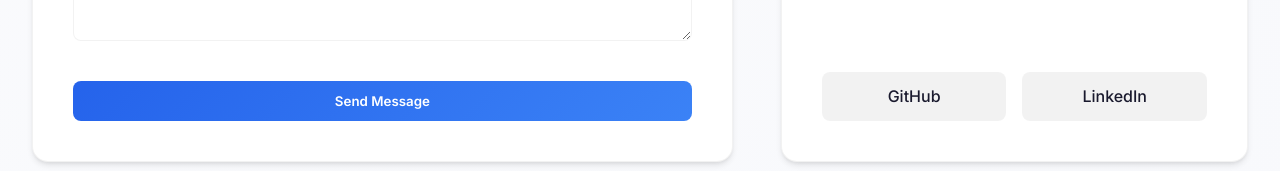
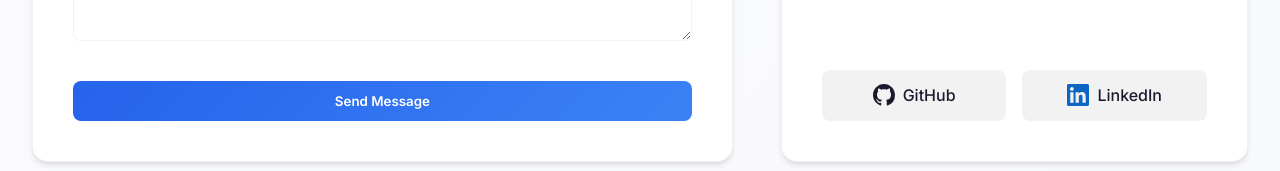
Before and after one commit to Haneesh-M/Portfolio, a React (Vite) app: page / in a window 1280 px wide. Shown: the part 10383-10554 px from the top of the page. Built offline with nearby package versions, Linux system fonts and the light colour scheme.

Commit message:
logo adding

```diff
--- a/src/sections/Contact.css
+++ b/src/sections/Contact.css
@@ -141,17 +141,53 @@
 
 .social-btn {
     flex: 1;
-    text-align: center;
+    display: flex;
+    align-items: center;
+    justify-content: center;
+    gap: 0.5rem;
     padding: 0.75rem;
     background: var(--card-border);
     color: var(--text-primary);
     border-radius: 8px;
     font-weight: 500;
-    transition: all 0.3s ease;
+    transition: all 0.3s cubic-bezier(0.4, 0, 0.2, 1);
+    text-decoration: none;
+    border: 1px solid transparent;
+}
+
+.social-btn svg {
+    transition: transform 0.3s ease, fill 0.3s ease;
+}
+
+.github-btn svg {
+    fill: var(--text-primary);
 }
 
 .social-btn:hover {
-    background: var(--accent-primary);
-    color: white;
-    transform: translateY(-2px);
+    transform: translateY(-3px);
+    box-shadow: 0 4px 12px rgba(0, 0, 0, 0.15);
 }
+
+.social-btn:hover svg {
+    transform: scale(1.1);
+}
+
+.github-btn:hover {
+    background: #24292e;
+    color: #ffffff;
+    border-color: #24292e;
+}
+
+.github-btn:hover svg {
+    fill: #ffffff;
+}
+
+.linkedin-btn:hover {
+    background: #0A66C2;
+    color: #ffffff;
+    border-color: #0A66C2;
+}
+
+.linkedin-btn:hover svg {
+    fill: #ffffff;
+}
--- a/src/sections/Contact.jsx
+++ b/src/sections/Contact.jsx
@@ -121,8 +121,18 @@
                         </div>
 
                         <div className="social-links">
-                            <a href="https://github.com/Haneesh-M" className="social-btn">GitHub</a>
-                            <a href="https://www.linkedin.com/in/haneesh-markapudi-933b25287/" className="social-btn">LinkedIn</a>
+                            <a href="https://github.com/Haneesh-M" className="social-btn github-btn" aria-label="GitHub">
+                                <svg xmlns="http://www.w3.org/2000/svg" width="22" height="22" viewBox="0 0 24 24" fill="currentColor">
+                                    <path d="M12 0C5.37 0 0 5.37 0 12c0 5.31 3.435 9.795 8.205 11.385.6.105.825-.255.825-.57 0-.285-.015-1.23-.015-2.235-3.015.555-3.795-.735-4.035-1.41-.135-.345-.72-1.41-1.23-1.695-.42-.225-1.02-.78-.015-.795.945-.015 1.62.87 1.845 1.23 1.08 1.815 2.805 1.305 3.495.99.105-.78.42-1.305.765-1.605-2.67-.3-5.46-1.335-5.46-5.925 0-1.305.465-2.385 1.23-3.225-.12-.3-.54-1.53.12-3.18 0 0 1.005-.315 3.3 1.23.96-.27 1.98-.405 3-.405s2.04.135 3 .405c2.295-1.56 3.3-1.23 3.3-1.23.66 1.65.24 2.88.12 3.18.765.84 1.23 1.905 1.23 3.225 0 4.605-2.805 5.625-5.475 5.925.435.375.81 1.095.81 2.22 0 1.605-.015 2.895-.015 3.3 0 .315.225.69.825.57A12.02 12.02 0 0 0 24 12c0-6.63-5.37-12-12-12z" />
+                                </svg>
+                                GitHub
+                            </a>
+                            <a href="https://www.linkedin.com/in/haneesh-markapudi-933b25287/" className="social-btn linkedin-btn" aria-label="LinkedIn">
+                                <svg xmlns="http://www.w3.org/2000/svg" width="22" height="22" viewBox="0 0 24 24" fill="#0A66C2">
+                                    <path d="M20.447 20.452h-3.554v-5.569c0-1.328-.027-3.037-1.852-3.037-1.853 0-2.136 1.445-2.136 2.939v5.667H9.351V9h3.414v1.561h.046c.477-.9 1.637-1.85 3.37-1.85 3.601 0 4.267 2.37 4.267 5.455v6.286zM5.337 7.433c-1.144 0-2.063-.926-2.063-2.065 0-1.138.92-2.063 2.063-2.063 1.14 0 2.064.925 2.064 2.063 0 1.139-.925 2.065-2.064 2.065zm1.782 13.019H3.555V9h3.564v11.452zM22.225 0H1.771C.792 0 0 .774 0 1.729v20.542C0 23.227.792 24 1.771 24h20.451C23.2 24 24 23.227 24 22.271V1.729C24 .774 23.2 0 22.222 0h.003z" />
+                                </svg>
+                                LinkedIn
+                            </a>
                         </div>
                     </div>
 
```
